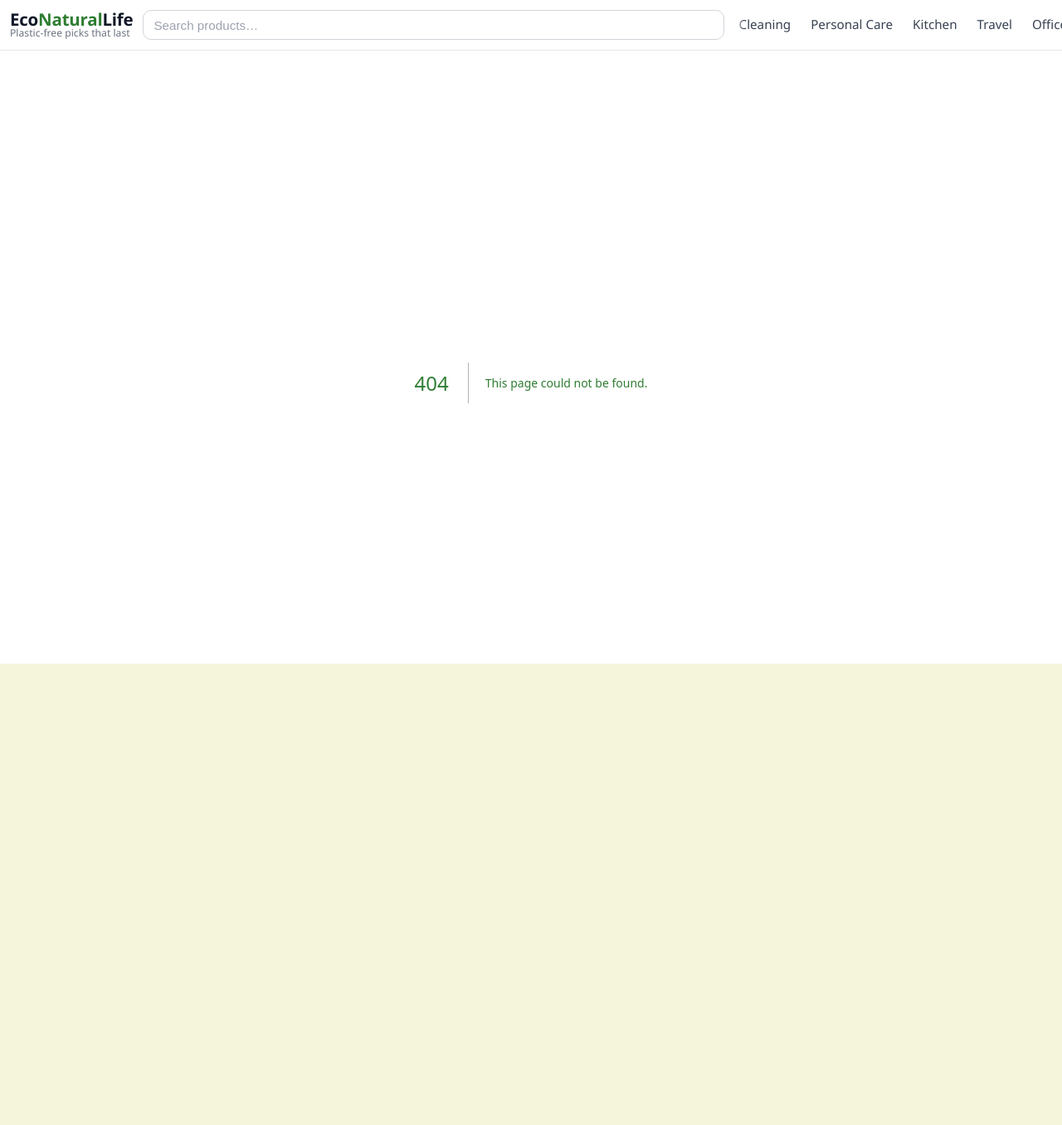
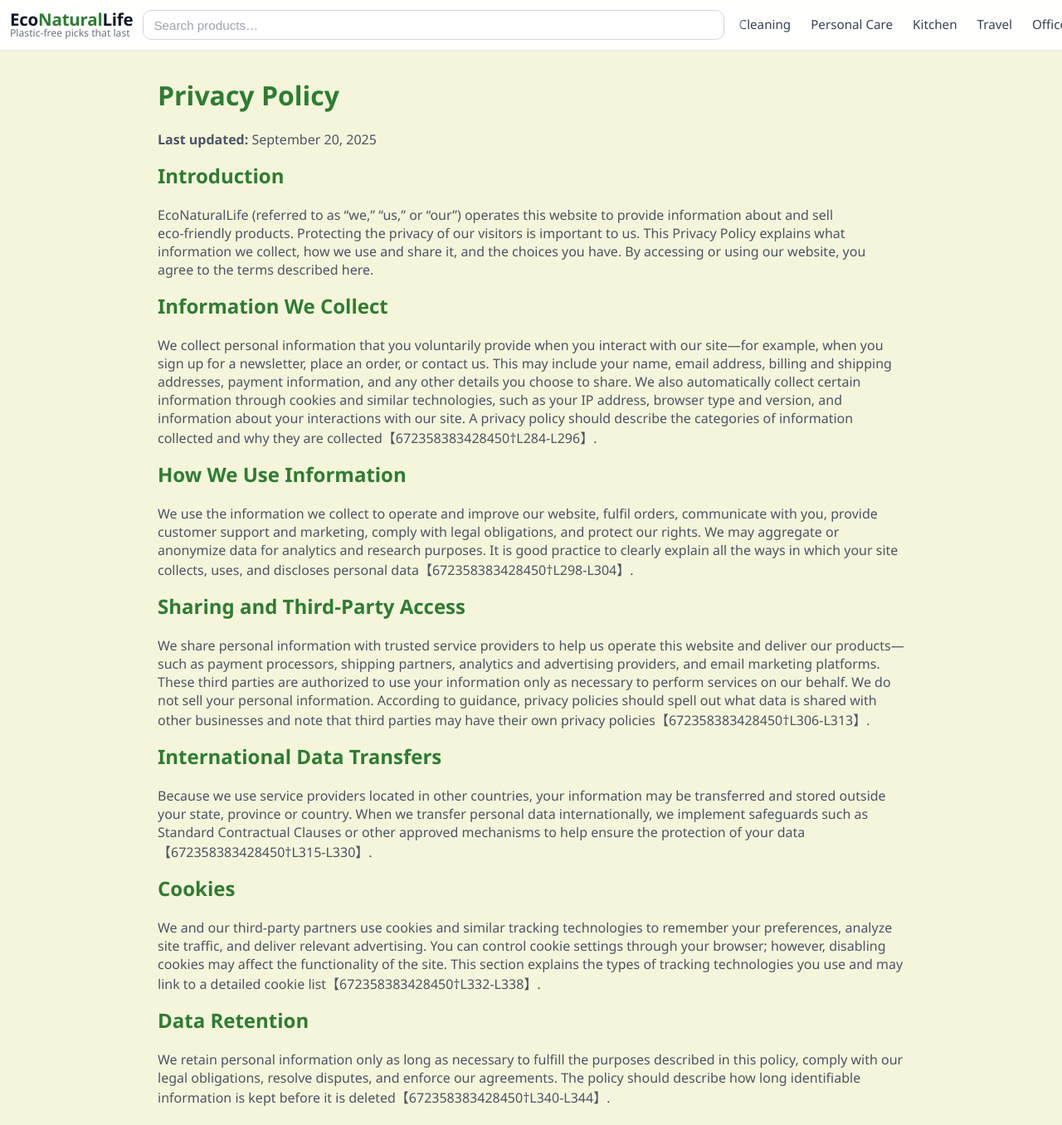
Before and after one commit to SStarfy/Theeconaturallife, a Next.js app: page /privacy-policy in a window 1280 px wide. Before the commit this address had no page. Shown: the top 1356 px of the page at 83% size. Before the commit the page ends 861 px from the top, so only its background shows below. Built offline with nearby package versions, Linux system fonts and the light colour scheme.

Commit message:
Create privacy-policy.js

```diff
--- /dev/null
+++ b/pages/privacy-policy.js
@@ -0,0 +1,132 @@
+import React from 'react';
+
+/**
+ * Privacy Policy page for EcoNaturalLife.
+ *
+ * This document is provided for general informational purposes only and does not
+ * constitute legal advice. Because privacy laws vary by jurisdiction and
+ * change over time, consult with a qualified attorney to ensure your policy
+ * complies with all applicable laws (e.g., the General Data Protection
+ * Regulation, the California Consumer Privacy Act and other relevant
+ * regulations). The key sections included below are informed by best
+ * practices outlined in industry guidance【672358383428450†L284-L369】 and
+ * should be customized to reflect your company’s actual data practices.
+ */
+export default function PrivacyPolicy() {
+  return (
+    <main>
+      <h1>Privacy Policy</h1>
+      <p><strong>Last updated:</strong> September&nbsp;20,&nbsp;2025</p>
+      <h2>Introduction</h2>
+      <p>
+        EcoNaturalLife (referred to as “we,” “us,” or “our”) operates this
+        website to provide information about and sell eco‑friendly products.
+        Protecting the privacy of our visitors is important to us. This
+        Privacy Policy explains what information we collect, how we use and
+        share it, and the choices you have. By accessing or using our website,
+        you agree to the terms described here.
+      </p>
+      <h2>Information We Collect</h2>
+      <p>
+        We collect personal information that you voluntarily provide when you
+        interact with our site—for example, when you sign up for a newsletter,
+        place an order, or contact us. This may include your name, email
+        address, billing and shipping addresses, payment information, and any
+        other details you choose to share. We also automatically collect
+        certain information through cookies and similar technologies, such as
+        your IP address, browser type and version, and information about your
+        interactions with our site. A privacy policy should describe the
+        categories of information collected and why they are collected【672358383428450†L284-L296】.
+      </p>
+      <h2>How We Use Information</h2>
+      <p>
+        We use the information we collect to operate and improve our
+        website, fulfil orders, communicate with you, provide customer
+        support and marketing, comply with legal obligations, and protect our
+        rights. We may aggregate or anonymize data for analytics and
+        research purposes. It is good practice to clearly explain all the
+        ways in which your site collects, uses, and discloses personal data【672358383428450†L298-L304】.
+      </p>
+      <h2>Sharing and Third‑Party Access</h2>
+      <p>
+        We share personal information with trusted service providers to help us
+        operate this website and deliver our products—such as payment
+        processors, shipping partners, analytics and advertising providers, and
+        email marketing platforms. These third parties are authorized to use
+        your information only as necessary to perform services on our
+        behalf. We do not sell your personal information. According to
+        guidance, privacy policies should spell out what data is shared with
+        other businesses and note that third parties may have their own
+        privacy policies【672358383428450†L306-L313】.
+      </p>
+      <h2>International Data Transfers</h2>
+      <p>
+        Because we use service providers located in other countries, your
+        information may be transferred and stored outside your state, province
+        or country. When we transfer personal data internationally, we
+        implement safeguards such as Standard Contractual Clauses or other
+        approved mechanisms to help ensure the protection of your data【672358383428450†L315-L330】.
+      </p>
+      <h2>Cookies</h2>
+      <p>
+        We and our third‑party partners use cookies and similar tracking
+        technologies to remember your preferences, analyze site traffic, and
+        deliver relevant advertising. You can control cookie settings through
+        your browser; however, disabling cookies may affect the functionality
+        of the site. This section explains the types of tracking
+        technologies you use and may link to a detailed cookie list【672358383428450†L332-L338】.
+      </p>
+      <h2>Data Retention</h2>
+      <p>
+        We retain personal information only as long as necessary to fulfill
+        the purposes described in this policy, comply with our legal
+        obligations, resolve disputes, and enforce our agreements. The policy
+        should describe how long identifiable information is kept before it
+        is deleted【672358383428450†L340-L344】.
+      </p>
+      <h2>How We Protect Your Data</h2>
+      <p>
+        We implement administrative, technical and physical security measures
+        designed to protect your personal information against unauthorized
+        access, disclosure, alteration and destruction. These measures include
+        encryption of data in transit, secure servers, and access controls.
+        Despite these efforts, we cannot guarantee absolute security【672358383428450†L345-L349】.
+      </p>
+      <h2>Your Rights</h2>
+      <p>
+        Depending on your jurisdiction, you may have rights to access,
+        correct, update, or delete your personal information; to object to or
+        restrict our processing of your data; and to request data
+        portability. California residents may have additional rights under the
+        California Consumer Privacy Act (CCPA) and California Privacy Rights
+        Act (CPRA), including the right to opt out of the sale or sharing of
+        personal information. We honor all applicable rights requests and
+        limitations【672358383428450†L352-L356】.
+      </p>
+      <h2>Opt‑Out and Preferences</h2>
+      <p>
+        You may opt out of receiving marketing emails by following the
+        unsubscribe instructions in those emails. You can also adjust your
+        browser settings to reject cookies or opt out of targeted advertising
+        through industry tools. The policy should describe how people can
+        opt out of having their data collected【672358383428450†L359-L363】.
+      </p>
+      <h2>Contact Us</h2>
+      <p>
+        If you have questions or concerns about this Privacy Policy or how we
+        handle personal data, please contact us at
+        <a href="mailto:contact@econaturallife.com">contact@econaturallife.com</a>.
+        Providing contact information for privacy inquiries is a best
+        practice【672358383428450†L365-L369】.
+      </p>
+      <h2>Changes to This Policy</h2>
+      <p>
+        We may update this Privacy Policy from time to time to reflect changes
+        in our practices, technology, or legal requirements. When we do, we
+        will update the “Last updated” date at the top of this page. Your
+        continued use of the site after the effective date of an updated
+        policy constitutes your acceptance of the changes.
+      </p>
+    </main>
+  );
+}
```
